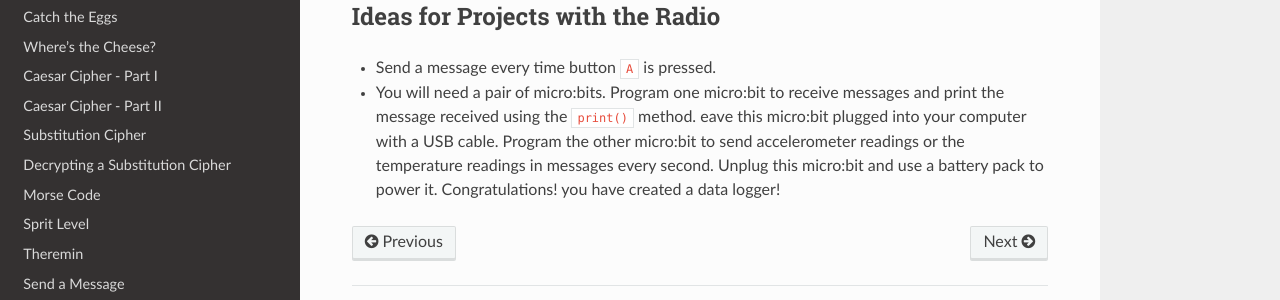
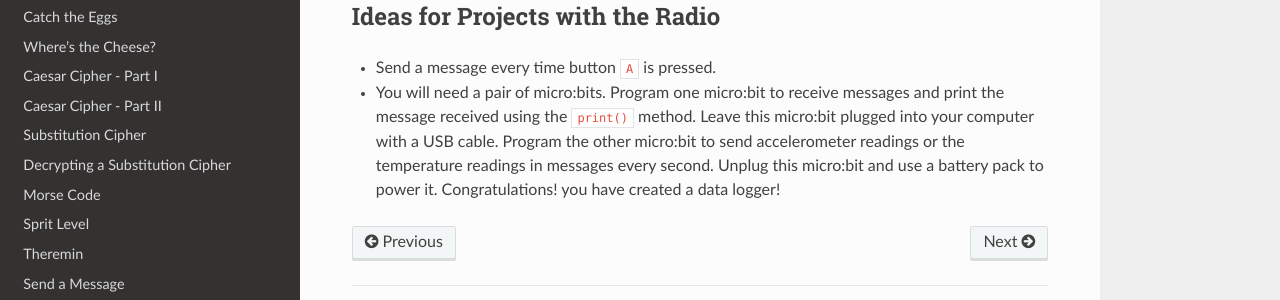
Before and after one commit to rharbird/microbit-challenges, a Sphinx documentation site: the page built from docs/source/tutorials/radio.rst, in a window 1280 px wide and 900 px high, scrolled down 1586 px. Shown: the part 509-809 px from the top of the window. Built offline with Sphinx 7.4.7 and the Read the Docs theme 2.0.0, drawn with Linux system fonts in a browser that asks for light colours; pages that are not in the unit, such as notebooks, are missing from menus.

Commit message:
Update radio.rst
Adding letter L

```diff
--- a/docs/source/tutorials/radio.rst
+++ b/docs/source/tutorials/radio.rst
@@ -77,4 +77,4 @@ If you print the incoming message, you will see that sometimes it contains the v
 Ideas for Projects with the Radio
 =================================
 * Send a message every time button ``A`` is pressed.
-* You will need a pair of micro:bits. Program one micro:bit to receive messages and print the message received using the ``print()`` method. eave this micro:bit plugged into your computer with a USB cable. Program the other micro:bit to send accelerometer readings or the temperature readings in messages every second. Unplug this micro:bit and use a battery pack to power it. Congratulations! you have created a data logger!
+* You will need a pair of micro:bits. Program one micro:bit to receive messages and print the message received using the ``print()`` method. Leave this micro:bit plugged into your computer with a USB cable. Program the other micro:bit to send accelerometer readings or the temperature readings in messages every second. Unplug this micro:bit and use a battery pack to power it. Congratulations! you have created a data logger!
```
